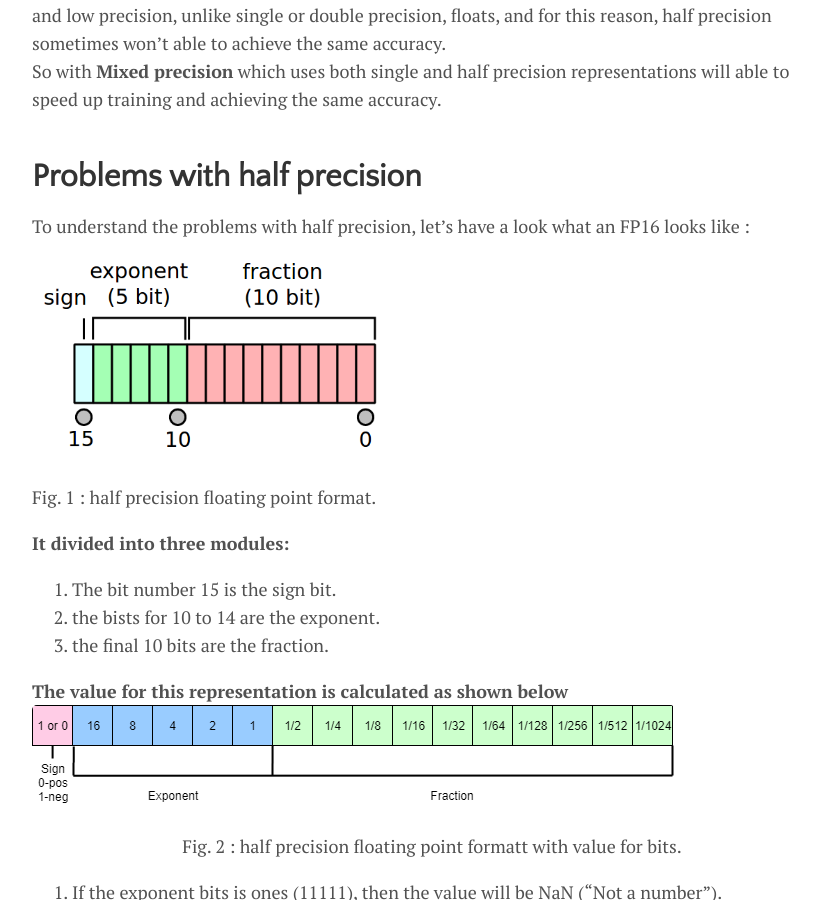
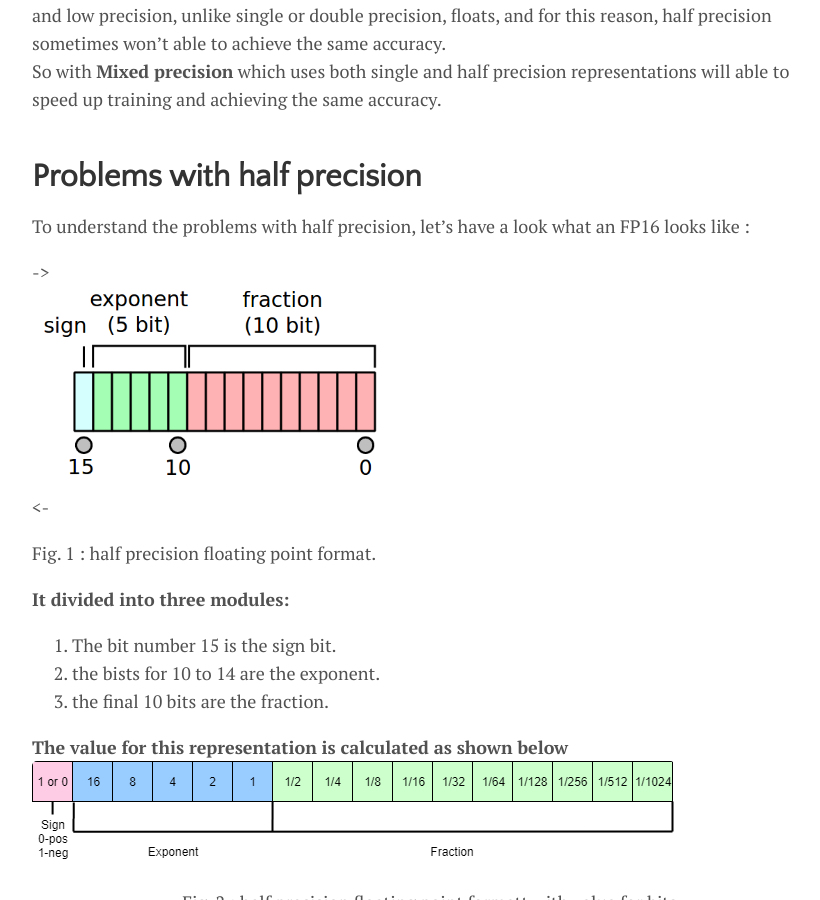
Before and after one commit to IslamMohamedMosaad/IslamMohamedMosaad.github.io, a Jekyll site: the page built from _posts/2020-05-28-Mixed-Precision-Training.md, in a window 1280 px wide and 900 px high, scrolled down 1136 px. Shown: the whole window, without its empty margins (208-1028 px from the left). Built offline with Jekyll 4.4.1, drawn with Linux system fonts in a browser that asks for light colours.

```diff
--- a/_posts/2020-05-28-Mixed-Precision-Training.md
+++ b/_posts/2020-05-28-Mixed-Precision-Training.md
@@ -23,7 +23,7 @@ So with **Mixed precision** which uses both single and half precision representa
 # Problems with half precision
 To understand the problems with half precision, let’s have a look what an FP16 looks like :
 
-![half precision floating point format]({{'assets/img/floating-point-arithmetic-half-precision.jpg#center' | relative_url }})
+->![half precision floating point format]({{'assets/img/floating-point-arithmetic-half-precision.jpg#center' | relative_url }})<-
 {: style="width: 400px;" class="center;" width: 50%;}
 <p> Fig. 1 : half precision floating point format. </p>
 
```
